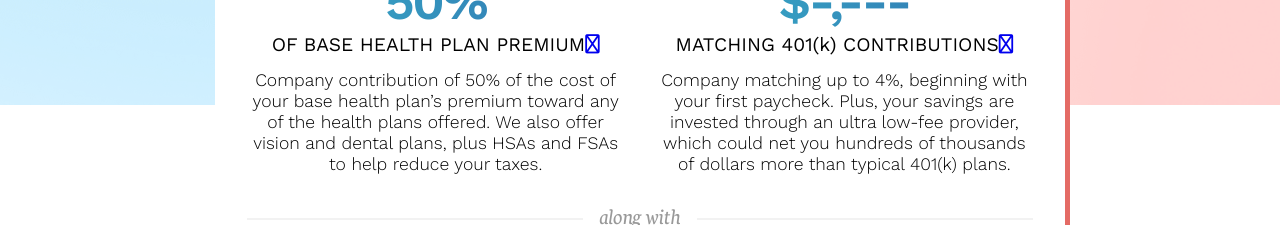
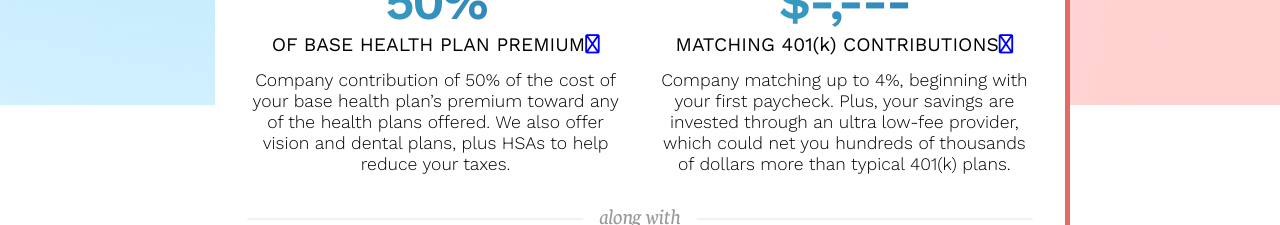
Before and after one commit to sparksuite/salary-calculator, a React (Create React App) app: page / in a window 1280 px wide. Shown: the part 695-920 px from the top of the page. Built offline with nearby package versions, Linux system fonts and the light colour scheme; some icons are missing.

Commit message:
Remove mention of FSAs
These will not be offered in the 2023-2024 coverage period.

```diff
--- a/src/components/compensation.tsx
+++ b/src/components/compensation.tsx
@@ -38,10 +38,6 @@ const FlexDiv = styled.div`
 			}
 		}
 	}
-`;
-
-const AvoidLineBreakWithin = styled.span`
-	display: inline-block;
 `;
 
 const Perks = styled.div`
@@ -138,9 +134,7 @@ const Compensation: React.FC = () => {
 					<p>
 						Company contribution of 50% of the cost of your base health plan’s
 						premium toward any of the health plans offered. We also offer vision
-						and dental plans, plus{' '}
-						<AvoidLineBreakWithin>HSAs and FSAs</AvoidLineBreakWithin> to help
-						reduce your taxes.
+						and dental plans, plus HSAs to help reduce your taxes.
 					</p>
 				</div>
 
```
